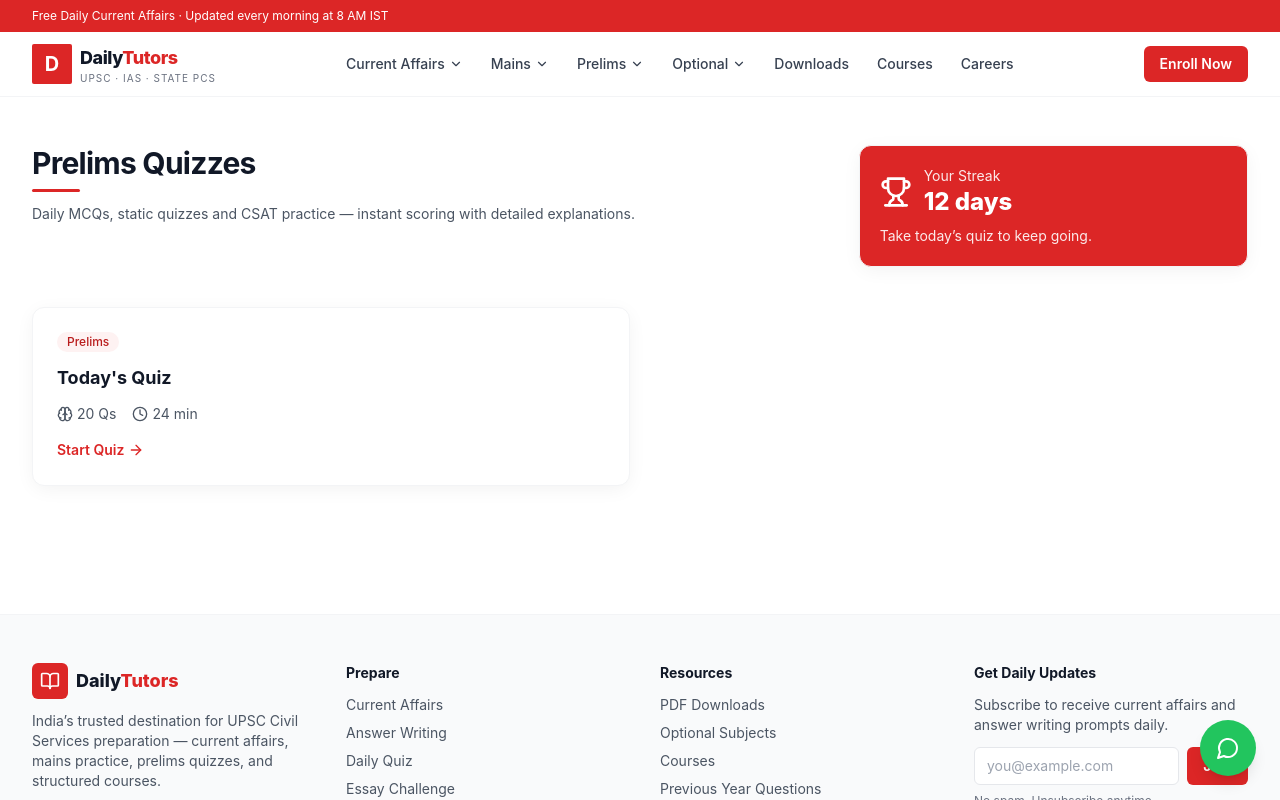
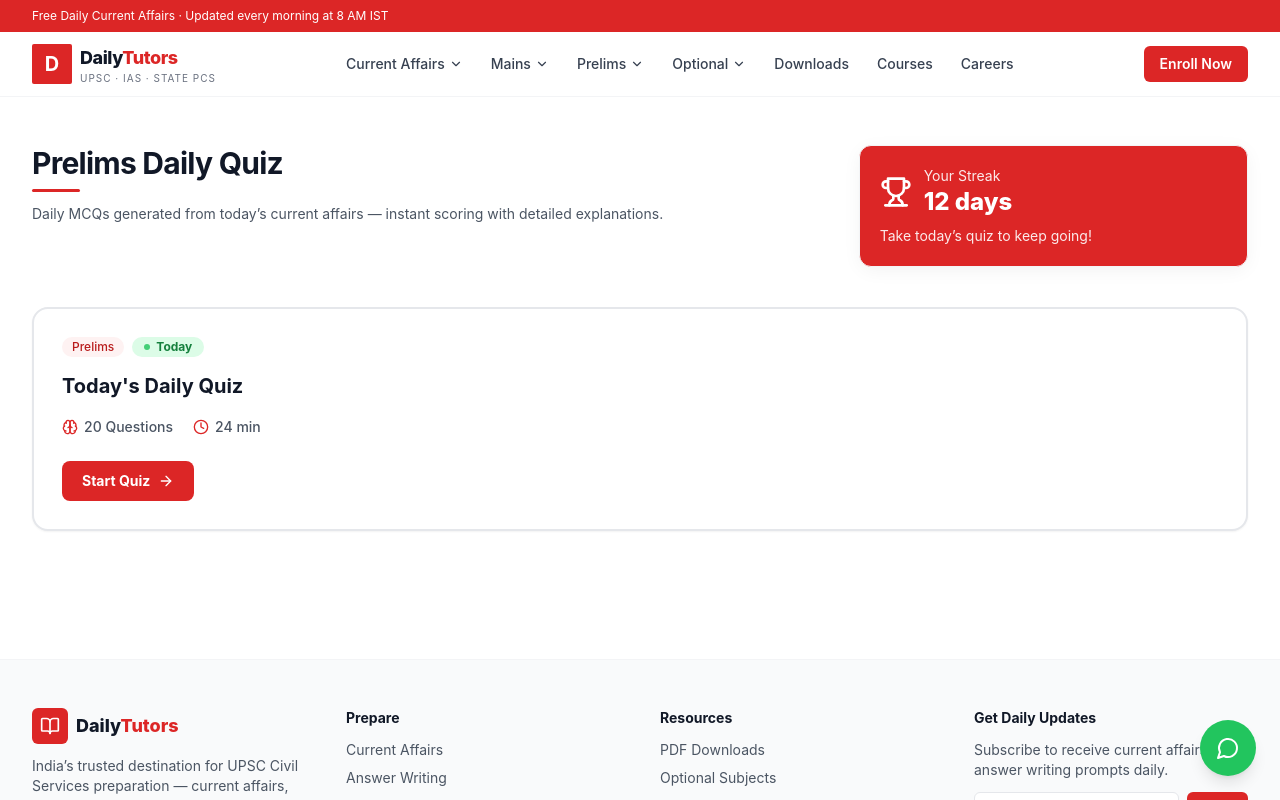
Before and after one commit to chiranjeevi625471-gif/dailytutors, a Next.js app: page /prelims/daily-quiz in a window 1280 px wide. Shown: the top 800 px of the page. Built offline with nearby package versions, Linux system fonts and the light colour scheme.

Commit message:
Fix: auto-schedule current affairs and quiz on dev server start

```diff
--- a/src/app/prelims/daily-quiz/page.tsx
+++ b/src/app/prelims/daily-quiz/page.tsx
@@ -1,31 +1,44 @@
 import Link from "next/link";
 import { db } from "@/lib/db";
-import { Brain, Clock, ArrowRight, Trophy } from "lucide-react";
+import { Brain, Clock, ArrowRight, Trophy, Calendar, AlertCircle } from "lucide-react";
 
-export const metadata = { title: "Quizzes · Daily Tutors" };
+export const metadata = { title: "Daily Quiz · Daily Tutors" };
 export const dynamic = "force-dynamic";
 
 export default async function QuizzesPage() {
   const all = await db.quizzes.list();
   const today = new Date().toISOString().slice(0, 10);
-  // Only show today's quiz with 20-50 questions, prefer one with items (current affairs)
-  const todayQuiz = all.find(q => {
-    const isToday = q.date === today;
-    const count = Array.isArray(q.items) ? q.items.length : q.questions;
-    return isToday && count >= 20 && count <= 50 && Array.isArray(q.items) && q.items.length >= 20;
-  }) || all.find(q => {
-    const isToday = q.date === today;
-    const count = Array.isArray(q.items) ? q.items.length : q.questions;
-    return isToday && count >= 20 && count <= 50;
-  });
+
+  const active = all.filter(q => q.active);
+
+  // Today's quiz — prefer ≥20 items, accept ≥10 as fallback
+  const todayQuiz =
+    active.find(q => q.date === today && Array.isArray(q.items) && q.items.length >= 20) ||
+    active.find(q => q.date === today && (Array.isArray(q.items) ? q.items.length : q.questions) >= 10);
+
+  // If today's isn't ready yet, show most recent quiz with ≥20 items
+  const fallbackQuiz = !todayQuiz
+    ? active
+        .filter(q => Array.isArray(q.items) && q.items.length >= 20)
+        .sort((a, b) => (a.date > b.date ? -1 : 1))[0]
+    : null;
+
+  const displayQuiz = todayQuiz || fallbackQuiz;
+  const isToday     = displayQuiz?.date === today;
+
+  const qCount = displayQuiz
+    ? Array.isArray(displayQuiz.items) ? displayQuiz.items.length : displayQuiz.questions
+    : 0;
 
   return (
     <div className="container-page py-12">
-      <div className="grid gap-6 lg:grid-cols-3">
+
+      {/* Page header */}
+      <div className="grid gap-6 lg:grid-cols-3 mb-10">
         <div className="lg:col-span-2">
-          <h1 className="section-title">Prelims Quizzes</h1>
+          <h1 className="section-title">Prelims Daily Quiz</h1>
           <p className="mt-3 max-w-2xl text-sm text-gray-600">
-            Daily MCQs, static quizzes and CSAT practice — instant scoring with detailed explanations.
+            Daily MCQs generated from today&rsquo;s current affairs — instant scoring with detailed explanations.
           </p>
         </div>
         <div className="card p-5 bg-brand text-white">
@@ -36,33 +49,79 @@
               <div className="text-2xl font-extrabold">12 days</div>
             </div>
           </div>
-          <p className="mt-2 text-sm opacity-90">Take today&rsquo;s quiz to keep going.</p>
+          <p className="mt-2 text-sm opacity-90">Take today&rsquo;s quiz to keep going!</p>
         </div>
       </div>
 
-      <div className="mt-10 grid gap-5 md:grid-cols-2">
-        {todayQuiz ? (
-          <Link key={todayQuiz.slug} href={`/prelims/daily-quiz/${todayQuiz.slug}`} className="card p-6 group">
-            <div className="flex items-center justify-between">
-              <span className="badge">{todayQuiz.type}</span>
+      {/* Today not generated yet — info banner */}
+      {!todayQuiz && fallbackQuiz && (
+        <div className="mb-6 flex items-start gap-3 rounded-xl border border-amber-200 bg-amber-50 px-5 py-4">
+          <AlertCircle className="h-5 w-5 text-amber-500 flex-shrink-0 mt-0.5" />
+          <div className="text-sm">
+            <p className="font-semibold text-amber-800">Today&rsquo;s quiz is being generated</p>
+            <p className="text-amber-700 mt-0.5">
+              Showing the most recent quiz below. Today&rsquo;s will appear automatically once the server fetches today&rsquo;s current affairs (or restart the dev server).
+            </p>
           </div>
-            <h3 className="mt-3 text-lg font-bold group-hover:text-brand">Today's Quiz</h3>
-            <div className="mt-3 flex items-center gap-4 text-sm text-gray-600">
-              <span className="inline-flex items-center gap-1"><Brain className="h-4 w-4" />{Array.isArray(todayQuiz.items) ? todayQuiz.items.length : todayQuiz.questions} Qs</span>
-              <span className="inline-flex items-center gap-1"><Clock className="h-4 w-4" />{todayQuiz.duration}</span>
         </div>
-            <div className="mt-4 link-arrow">Start Quiz <ArrowRight className="h-4 w-4" /></div>
-          </Link>
+      )}
+
+      {displayQuiz ? (
+        <Link
+          href={`/prelims/daily-quiz/${displayQuiz.slug}`}
+          className="group block rounded-2xl border-2 border-gray-200 bg-white p-7 shadow-sm transition hover:border-brand hover:shadow-md"
+        >
+          {/* Top row */}
+          <div className="flex flex-wrap items-center gap-2 mb-4">
+            <span className="badge">{displayQuiz.type}</span>
+            {isToday ? (
+              <span className="inline-flex items-center gap-1.5 rounded-full bg-green-100 px-3 py-0.5 text-xs font-bold text-green-700">
+                <span className="h-1.5 w-1.5 rounded-full bg-green-500 animate-pulse" />
+                Today
+              </span>
             ) : (
-          <div className="card p-6 text-center">No quiz available for today with 20-50 questions.</div>
+              <span className="inline-flex items-center gap-1.5 rounded-full bg-gray-100 px-3 py-0.5 text-xs font-semibold text-gray-500">
+                <Calendar className="h-3 w-3" />
+                {new Date(displayQuiz.date).toLocaleDateString("en-IN", { day: "numeric", month: "short", year: "numeric" })}
+              </span>
             )}
           </div>
 
-      {!todayQuiz && (
-        <div className="mt-10 rounded-xl border border-dashed border-gray-200 p-10 text-center text-gray-500">
-          No quizzes published yet. Schedule one from the <Link href="/admin/quizzes" className="text-brand font-semibold">admin panel</Link>.
+          <h2 className="text-xl font-bold text-gray-900 group-hover:text-brand transition leading-snug">
+            {isToday ? "Today's Daily Quiz" : displayQuiz.title}
+          </h2>
+          {!isToday && (
+            <p className="mt-1 text-sm text-gray-500">{displayQuiz.title}</p>
+          )}
+
+          <div className="mt-4 flex flex-wrap items-center gap-5 text-sm text-gray-600">
+            <span className="inline-flex items-center gap-1.5 font-medium">
+              <Brain className="h-4 w-4 text-brand" />
+              {qCount} Questions
+            </span>
+            <span className="inline-flex items-center gap-1.5 font-medium">
+              <Clock className="h-4 w-4 text-brand" />
+              {displayQuiz.duration}
+            </span>
+          </div>
+
+          <div className="mt-6 inline-flex items-center gap-2 rounded-lg bg-brand px-5 py-2.5 text-sm font-bold text-white transition group-hover:bg-brand-700">
+            Start Quiz <ArrowRight className="h-4 w-4" />
+          </div>
+        </Link>
+      ) : (
+        <div className="rounded-2xl border border-dashed border-gray-200 py-16 text-center">
+          <p className="text-4xl mb-3">📝</p>
+          <h3 className="font-bold text-gray-900 text-lg mb-1">No quiz available yet</h3>
+          <p className="text-sm text-gray-500 mb-4">
+            Quizzes are auto-generated daily. Restart the dev server or generate one from the admin panel.
+          </p>
+          <Link href="/admin/quizzes" className="btn-primary">
+            Go to Admin Panel
+          </Link>
         </div>
       )}
+
     </div>
   );
 }
```
Also changed, not shown: scripts/run-apis.js (+172 -69 lines). Lines whose indentation alone changed are shown as unchanged.
